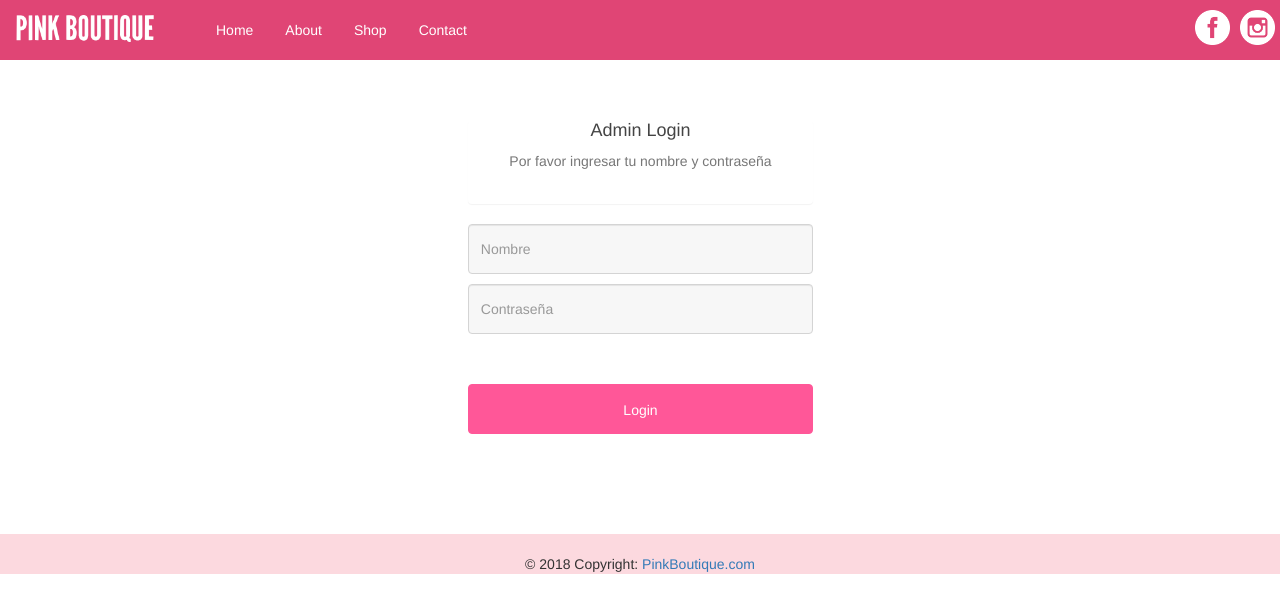
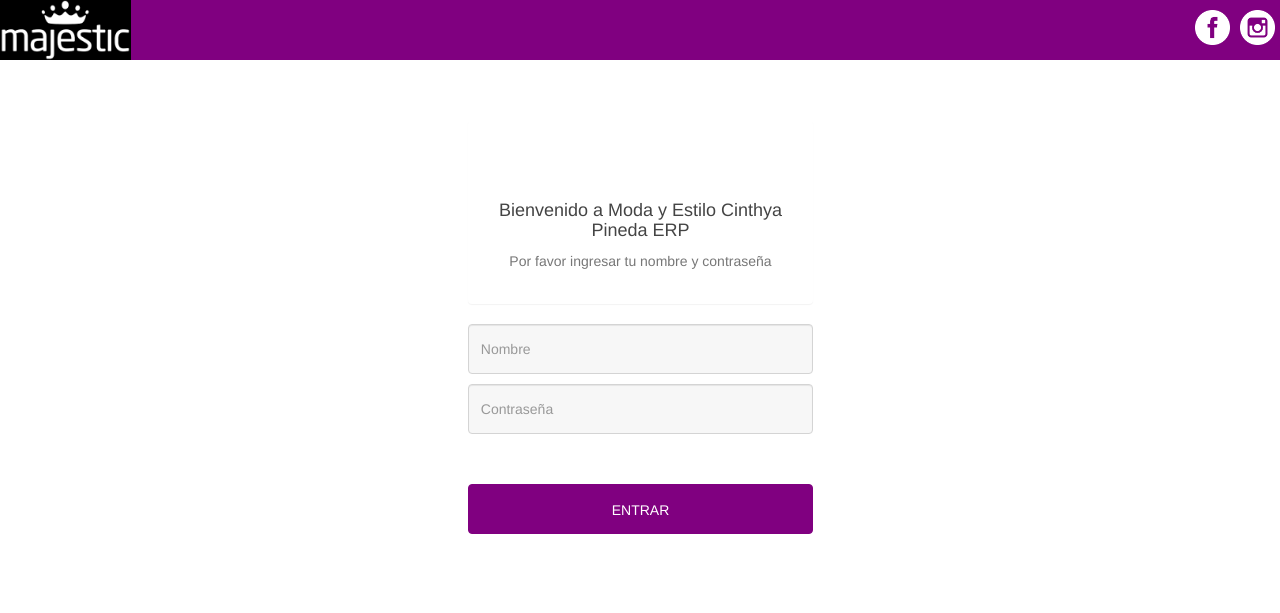
Before and after one commit to TavoRR/ERPtavito, a PHP site: page /login.php in a window 1280 px wide. Shown: the top 613 px of the page. Run offline with PHP 8.4, Linux system fonts and the light colour scheme.

Commit message:
actualizado

```diff
--- a/ESTILO/css/login.css
+++ b/ESTILO/css/login.css
@@ -28,9 +28,9 @@ body#LoginForm{ background-image:url("https://hdwallsource.com/img/2014/9/blur-2
   font-size: 14px;
   text-decoration: underline;
 }
-.login-form  .btn.btn-primary {
-  background: #ff5798 none repeat scroll 0 0;
-  border-color: #ff5798;
+.login-form .btn.btn-primary {
+    background: #800080 none repeat scroll 0 0;
+    border-color: #800080;
     color: #ffffff;
     font-size: 14px;
     width: 100%;
@@ -47,7 +47,7 @@ body#LoginForm{ background-image:url("https://hdwallsource.com/img/2014/9/blur-2
   margin: auto;
 }
 .login-form .btn.btn-primary.reset {
-  background: #ff9900 none repeat scroll 0 0;
+  background: #800080 none repeat scroll 0 0;
 }
 .back { text-align: left; margin-top:10px;}
-.back a {color: #444444; font-size: 13px;text-decoration: none;}
+.back a {color: #800080; font-size: 13px;text-decoration: none;}
--- a/ESTILO/css/style.css
+++ b/ESTILO/css/style.css
@@ -8,12 +8,12 @@ body {
 	font-family: calibri;
 }
 
-ul{
-	list-style-type: none;
-	margin: 0;
-	padding: 0;
-	overflow: hidden;
-	background-color: #e04575;
+ul {
+    list-style-type: none;
+    margin: 0;
+    padding: 0;
+    overflow: hidden;
+    background-color: #800080;
 }
 
 li{
@@ -38,12 +38,11 @@ li a:hover{
 	margin-left: 200px;
 }
 
-#logo{
-	margin: 10px;
-	width: 150px;
-	position: absolute;
-	float: left;
-	margin-top: 15px;
+#logo {
+    margin: 0px;
+    float: left;
+    margin-top: 0px;
+    height: 60px;
 }
 
 .social{
--- a/ESTILO/login.php
+++ b/ESTILO/login.php
@@ -4,7 +4,7 @@
 <html lang="en">
 <head>
 	<meta charset="UTF-8">
-	<title>Pink Boutique</title>
+	<title>Moda y Estilo Cinthya Pineda</title>
 </head>
 
 <!--Estilos-->
@@ -18,11 +18,7 @@
 	<!--Navbar-->
 	<div>
 	<ul>
-		<li><img src="img/logoblanco.png" alt="" id="logo"></li>
-		<li><a class="active" href="#" id="first">Home</a></li>
-		<li><a href="#">About</a></li>
-		<li><a href="#">Shop</a></li>
-		<li><a href="#">Contact</a></li>
+		<li><img src="img/majestic.png" alt="" id="logo"></li>
 		<div class="network"><li ><img src="img/logo-de-facebook.png" alt="" class="social"></li>
 		<li ><img src="img/logo-de-instagram.png" alt="" class="social"></li></div>
 	</ul>
@@ -32,7 +28,8 @@
 	<div class="login-form">
 		<div class="main-div">
     		<div class="panel">
-   				<h2>Admin Login</h2>
+    		<br><br><br><br>
+   				<h2>Bienvenido a Moda y Estilo Cinthya Pineda ERP</h2>
    				<p>Por favor ingresar tu nombre y contraseña</p>
    			</div>
    			<!--Formulario -->
@@ -44,18 +41,18 @@
 				<div class="form-group">
 					<input type="password" class="form-control" id="inputPassword" placeholder="Contraseña" name="password">
 				</div><br><br>
-        		<button type="submit" class="btn btn-primary">Login</button>
+        		<button type="submit" class="btn btn-primary">ENTRAR</button>
     		</form>
     		<!--Formulario -->
     	</div>
 	</div>
 
 	<!-- Footer -->
-	<footer class="pinkback">
+	<!--<footer class="pinkback">
 	<br>
 		<div class="footer-copyright text-center py-3">© 2018 Copyright:
-			<a href=""> PinkBoutique.com</a>
+			<a href=""> ModayEstiloCinthyaPineda.com</a>
 	  	</div>
-	</footer>
+	</footer>-->
 </body>
 </html>
```
Also changed, not shown: ESTILO/img/majestic.png (added). Lines whose indentation alone changed are shown as unchanged.
